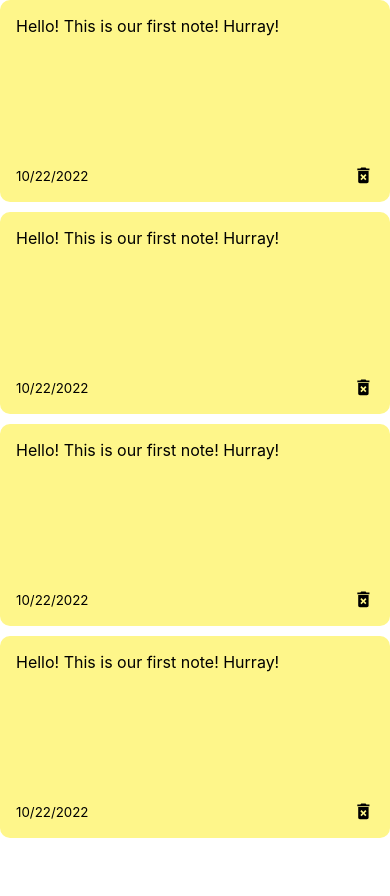
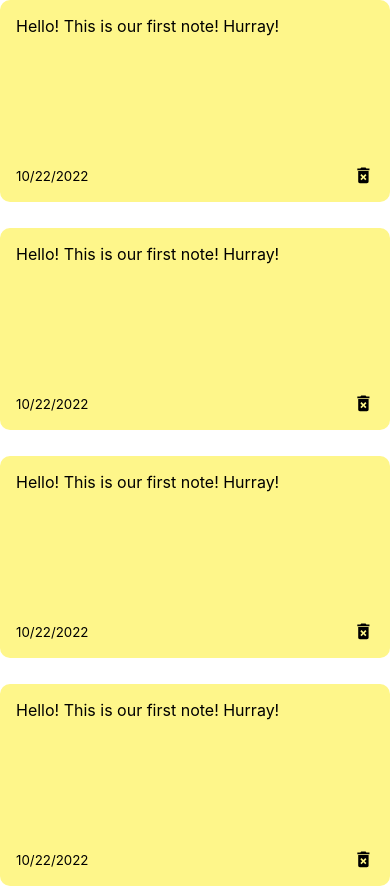
Before and after one commit to Jangchaeyun/notes, a React (Create React App) app: page / in a window 390 px wide. Before the commit the page ends 848 px from the top, so only its background shows below. Built offline with nearby package versions, Linux system fonts and the light colour scheme.

Commit message:
Using CSS Grid to make the notes responsive

```diff
--- a/src/index.css
+++ b/src/index.css
@@ -10,6 +10,12 @@ body {
 code {
   font-family: source-code-pro, Menlo, Monaco, Consolas, 'Courier New',
     monospace;
+}
+
+.notes-list {
+  display: grid;
+  grid-gap: 1rem;
+  grid-template-columns: repeat(auto-fit, minmax(250px, 1fr));
 }
 
 .note {
```
